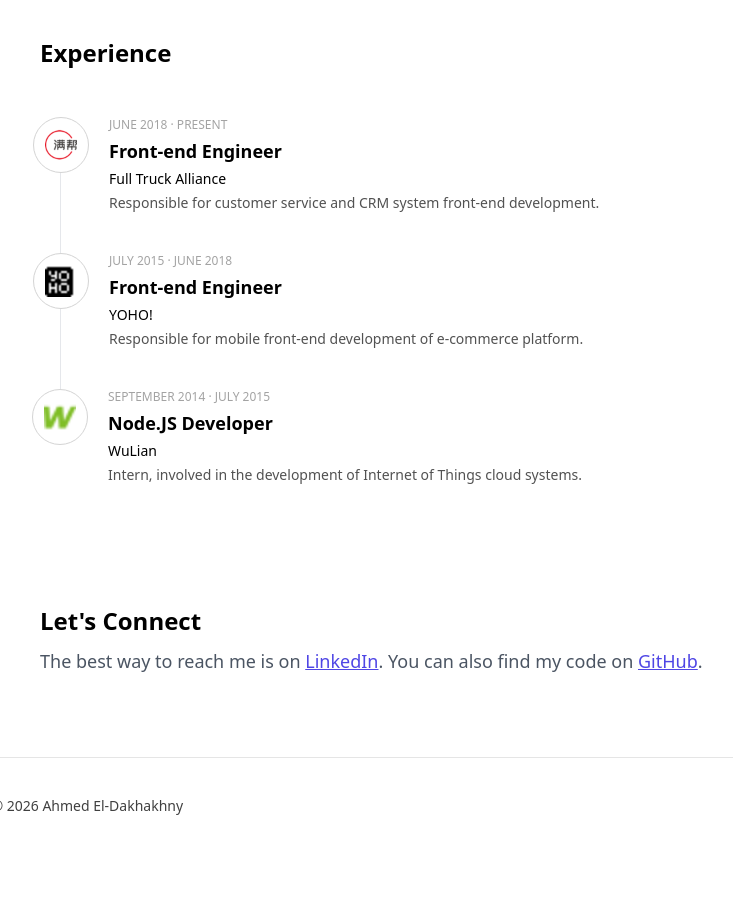
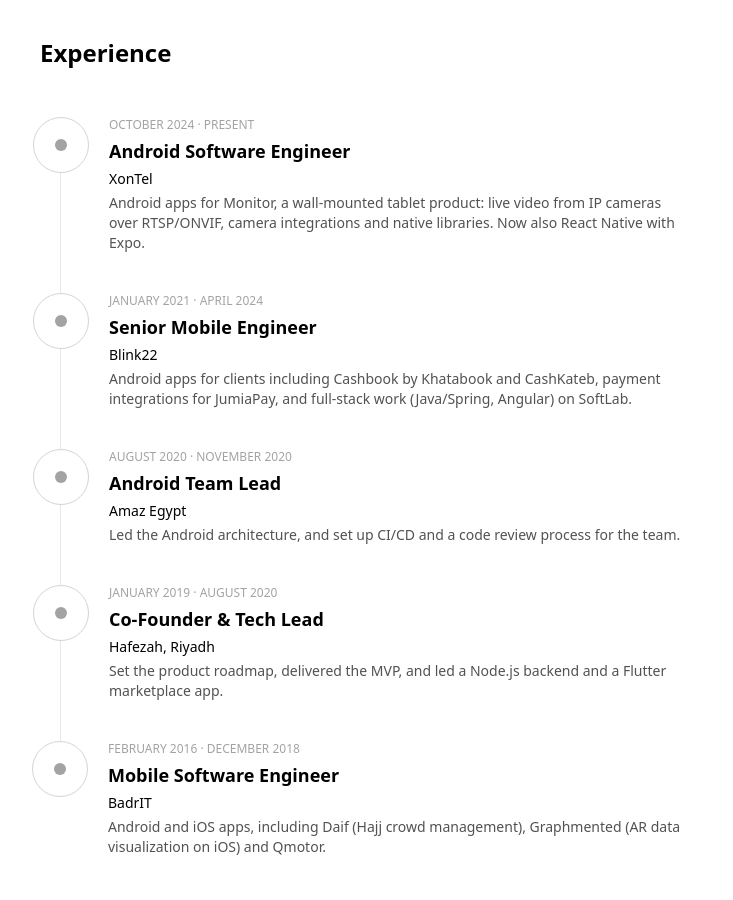
Before and after one commit to xenonzx/dakhakhnydotcom, an Astro site: page /about in a window 1280 px wide. Shown: the part 691-1591 px from the top of the page, without its empty margins (264-997 px from the left). Before the commit the page ends 1545 px from the top, so only its background shows below. Built offline with nearby package versions, Linux system fonts and the light colour scheme; Astro itself is replaced by a stand-in of ours.

Commit message:
Replace the template's experience timeline with Ahmed's roles
Roles 2016 to now, titles and dates as on the CV, with no metrics.
The template's company logos are gone; the timeline shows a plain
dot when an entry has no logo.

Co-Authored-By: Claude Opus 5.5 <noreply@anthropic.com>

```diff
--- a/src/collections/experiences.json
+++ b/src/collections/experiences.json
@@ -1,23 +1,32 @@
 [
 	{
-		"dates": "June 2018 · Present",
-		"role": "Front-end Engineer",
-		"company": "Full Truck Alliance",
-		"description": "Responsible for customer service and CRM system front-end development.",
-		"logo": "/assets/images/experiences/fta.ico"
+		"dates": "October 2024 · Present",
+		"role": "Android Software Engineer",
+		"company": "XonTel",
+		"description": "Android apps for Monitor, a wall-mounted tablet product: live video from IP cameras over RTSP/ONVIF, camera integrations and native libraries. Now also React Native with Expo."
 	},
 	{
-		"dates": "July 2015 · June 2018",
-		"role": "Front-end Engineer",
-		"company": "YOHO!",
-		"description": "Responsible for mobile front-end development of e-commerce platform.",
-		"logo": "/assets/images/experiences/yoho.ico"
+		"dates": "January 2021 · April 2024",
+		"role": "Senior Mobile Engineer",
+		"company": "Blink22",
+		"description": "Android apps for clients including Cashbook by Khatabook and CashKateb, payment integrations for JumiaPay, and full-stack work (Java/Spring, Angular) on SoftLab."
 	},
 	{
-		"dates": "September 2014 · July 2015 ",
-		"role": "Node.JS Developer",
-		"company": "WuLian",
-		"description": "Intern, involved in the development of Internet of Things cloud systems.",
-		"logo": "/assets/images/experiences/wulian.ico"
+		"dates": "August 2020 · November 2020",
+		"role": "Android Team Lead",
+		"company": "Amaz Egypt",
+		"description": "Led the Android architecture, and set up CI/CD and a code review process for the team."
+	},
+	{
+		"dates": "January 2019 · August 2020",
+		"role": "Co-Founder & Tech Lead",
+		"company": "Hafezah, Riyadh",
+		"description": "Set the product roadmap, delivered the MVP, and led a Node.js backend and a Flutter marketplace app."
+	},
+	{
+		"dates": "February 2016 · December 2018",
+		"role": "Mobile Software Engineer",
+		"company": "BadrIT",
+		"description": "Android and iOS apps, including Daif (Hajj crowd management), Graphmented (AR data visualization on iOS) and Qmotor."
 	}
 ]
--- a/src/components/about-experience.astro
+++ b/src/components/about-experience.astro
@@ -6,7 +6,13 @@ const { logo, dates, role, company, description } = Astro.props;
   <div
     class="absolute top-0 left-0 z-40 flex items-center justify-center -translate-x-1/2 bg-white border rounded-full dark:bg-neutral-950 w-14 h-14 border-neutral-300 dark:border-neutral-700"
   >
-    <img src={logo} alt={company} class="w-8 h-8" />
+    {
+      logo ? (
+        <img src={logo} alt={company} class="w-8 h-8" />
+      ) : (
+        <span class="w-3 h-3 rounded-full bg-neutral-400 dark:bg-neutral-500" aria-hidden="true" />
+      )
+    }
   </div>
 
   <p
```
Also changed, not shown: public/assets/images/experiences/fta.ico (deleted), public/assets/images/experiences/wulian.ico (deleted), public/assets/images/experiences/yoho.ico (deleted).
